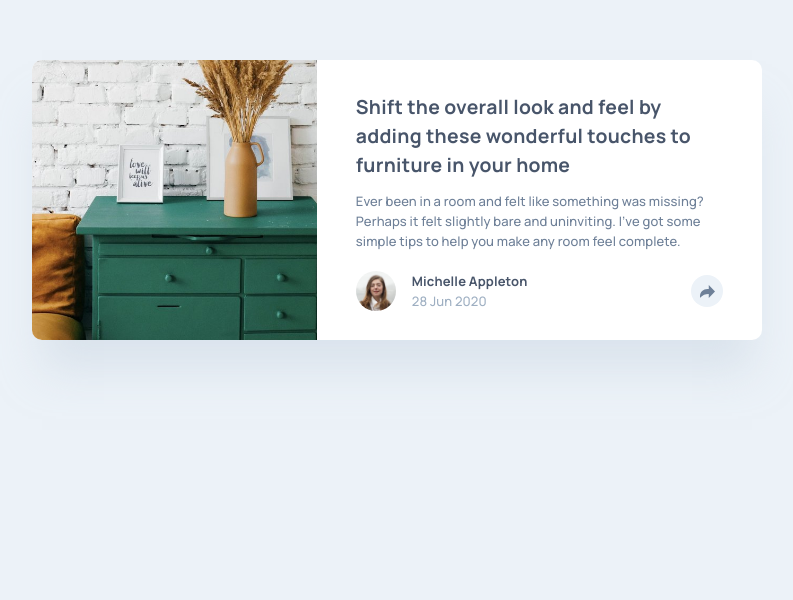
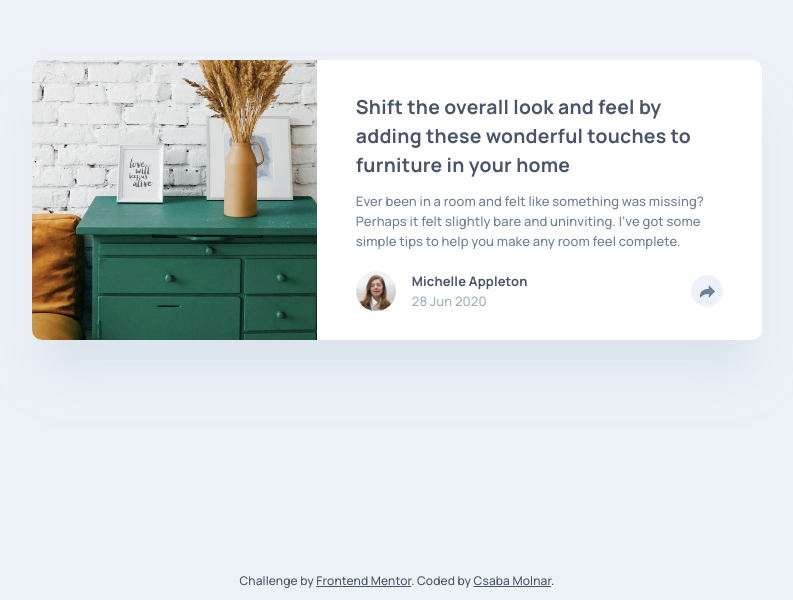
Before and after one commit to DocForLoop/article-preview-component, a website built with Vite: page index.html in a window 1280 px wide. Shown: the part 200-800 px from the top of the page, without its empty margins (243-1036 px from the left). Built offline with nearby package versions, Linux system fonts and the light colour scheme.

Commit message:
Add attribution

```diff
--- a/index.html
+++ b/index.html
@@ -84,5 +84,12 @@
         </section>
       </article>
     </main>
+
+    <div class="attribution">
+      Challenge by
+      <a class="attribution__link" href="https://www.frontendmentor.io/challenges" target="_blank" rel="noopener">Frontend Mentor</a>.
+      Coded by
+      <a class="attribution__link" href="https://www.frontendmentor.io/profile/DocForLoop" target="_blank" rel="noopener">Csaba Molnar</a>.
+    </div>
   </body>
 </html>
--- a/src/scss/components/_card.scss
+++ b/src/scss/components/_card.scss
@@ -162,3 +162,29 @@ main {
 .hide {
     display: none;
 }
+
+.attribution {
+    position: absolute;
+    inset-block-end: 10px;
+    inset-inline: 0;
+    font-size: 12px;
+    text-align: center;
+    color: var(--clr-1);
+}
+
+.attribution__link {
+    border-radius: 3px;
+    color: var(--clr-1);
+    text-decoration: underline;
+    transition: color 0.3s;
+
+    &:hover,
+    &:focus-visible {
+        color: var(--clr-outline);
+    }
+
+    &:focus-visible {
+        outline: 3px solid var(--clr-outline);
+        outline-offset: 2px;
+    }
+}
--- a/src/scss/global/_base.scss
+++ b/src/scss/global/_base.scss
@@ -12,6 +12,7 @@ html {
 }
 
 body {
+    position: relative;
     font-family: var(--ff-primary);
     font-size: var(--fs-2);
     font-weight: var(--fw-1);
```
